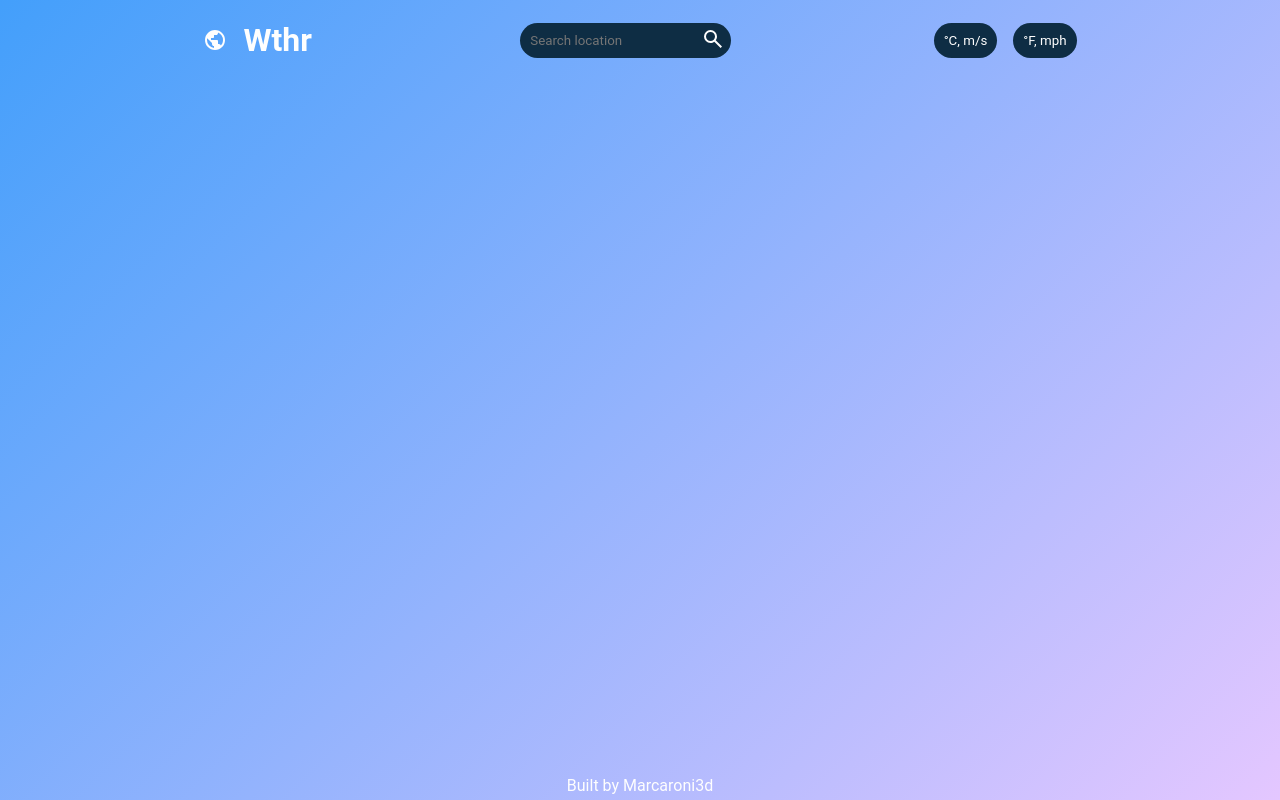
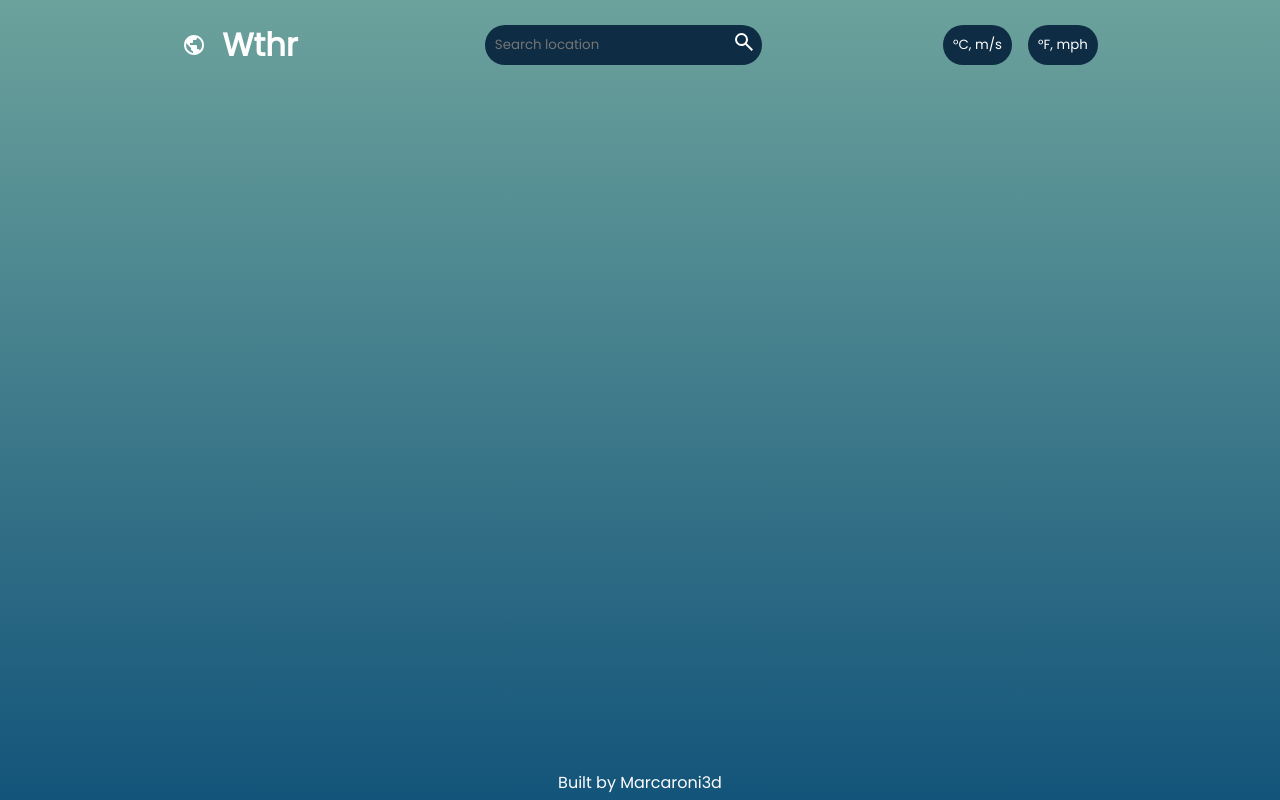
Before and after one commit to marcaroni3d/weather-app, a plain HTML site: page index.html in a window 1280 px wide. Drawn offline with nearby package versions, Linux system fonts and the light colour scheme; files that its build step writes are made by us from their sources; no server answers; files whose address does not match are found by name.

Commit message:
version 1.0: module framework

```diff
--- a/index.html
+++ b/index.html
@@ -4,7 +4,7 @@
     <meta charset="UTF-8">
     <meta name="viewport" content="width=device-width, initial-scale=1.0">
     <title>Weather App</title>
-    <link rel="stylesheet" href="/dist/style.css">
+    <link rel="stylesheet" href="style.css">
 </head>
 <body>
     <header>
--- a/main.js
+++ b/main.js
@@ -1 +1 @@
-!async function(c){const n=await fetch("https://api.weatherapi.com/v1/current.json?key=dbf592303e174c8d8d620709242601&q=cincinnati",{mode:"cors"}),o=await n.json();console.log(o)}();
+(()=>{"use strict";const t=async function(t,e="imperial"){const n=await fetch(`https://api.weatherapi.com/v1/current.json?key=dbf592303e174c8d8d620709242601&q=${t}`,{mode:"cors"}),i=await n.json();return console.log("From API:",i),async function(t){const{weatherData:e,units:n}=t;return{units:n,location:{city:e.location.name,region:e.location.region,country:e.location.country},current:{time:e.location.localtime,description:e.current.condition.text,tempC:Math.round(e.current.temp_c),tempF:Math.round(e.current.temp_f),feelsLikeC:Math.round(e.current.feelslike_c),feelsLikeF:Math.round(e.current.feelslike_f),humidity:e.current.humidity,clouds:e.current.cloud,uvi:e.current.uvi,visibility:e.current.vis_miles,windSpeedKph:e.current.wind_kph,windSpeedMph:e.current.wind_mph,windDirection:e.current.wind_dir,windDegree:e.current.wind_degree}}}({weatherData:i,units:e})},e=function(t){console.log("Processed Data to DOM:",t)};!async function(n="Cincinnati"){const i=await t(n);e(i)}()})();
--- a/style.css
+++ b/style.css
@@ -1,4 +1,4 @@
-@import "@fontsource/open-sans";
+@import url('https://fonts.googleapis.com/css2?family=Poppins&family=Roboto&display=swap');
 
 * {
     margin: 0;
@@ -8,17 +8,17 @@
     --primary-light: #fefefe;
     --secondary-light: #eeeeee;
     --dark-blue: #0e2d44;
-    --background-one: #439ffb;
-    --background-two: hsl(271, 100%, 89%);
+    --background-one: #6ca29c;
+    --background-two: #13547a;
 
     color: var(--primary-light);
-    font-family: 'Open-Sans', 'Roboto', sans-serif;
+    font-family: 'Poppins', 'Roboto', sans-serif;
 }
 
 body {
     min-height: 100vh;
     background-color: #8EC5FC;
-    background-image: linear-gradient(135deg, var(--background-one) 0%, var(--background-two) 100%);
+    background-image: linear-gradient(180deg, var(--background-one) 0%, var(--background-two) 100%);
     display: flex;
     flex-direction: column;
     justify-content: flex-start;
```
